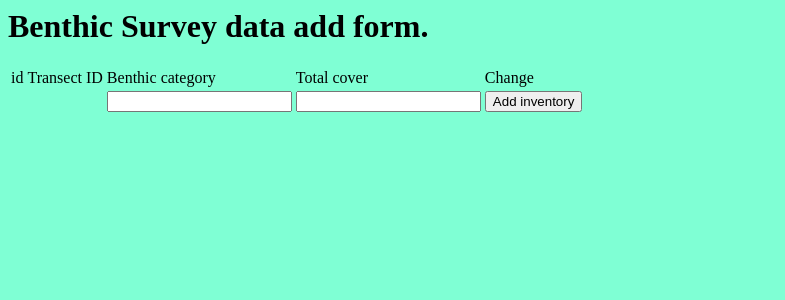
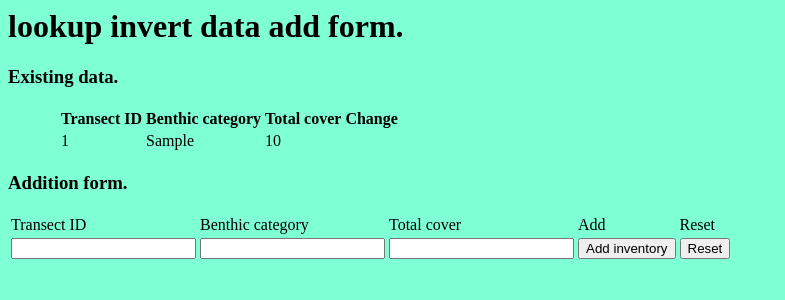
Before and after one commit to lukoritob/Marine, a Django app: page /sea/input3 in a window 1280 px wide. Shown: the top 300 px of the page, without its empty margins (0-785 px from the left). Run offline with Django 3.2, Linux system fonts and the light colour scheme; tables that the repository leaves empty hold one stand-in row (values such as "Sample post").

Commit message:
Update input3.html

```diff
--- a/templates/sea/input3.html
+++ b/templates/sea/input3.html
@@ -1,40 +1,82 @@
 <!-- {{ trial3 }} -->
+<!-- <table>
+    <h1>lookup invert data add form.</h1>
+    <h3>Existing data.</h3>
+    {% csrf_token %} {% for item in trial3 %}
+    <thead>
+        <tr>
+            <th>Transect ID</th>
+            <th>Benthic category</th>
+            <th>Total cover</th>
+            <th>Change</th>
+        </tr>
+    </thead>
+    <tbody>
+        <tr class="datarow">
+            <td>{{item.Enter_transect_ID}}</td>
+            <td>{{item.Enter_benthic_category}}</td>
+            <td>{{item.Enter_total_cover}}</td>
+
+        </tr>
+    </tbody>
+    {% endfor %}
+</table> -->
+<table style="margin-left:50px">
+    <h1>lookup invert data add form.</h1>
+    <h3>Existing data.</h3>
+    <thead>
+        <tr>
+            <th>Transect ID</th>
+            <th>Benthic category</th>
+            <th>Total cover</th>
+            <th>Change</th>
+        </tr>
+    </thead>
+    <tbody>
+        {% csrf_token %} {% for item in trial3 %}
+        <tr>
+            <td>{{item.Enter_transect_ID}}</td>
+            <td>{{item.Enter_benthic_category}}</td>
+            <td>{{item.Enter_total_cover}}</td>
+        </tr>
+        {% endfor %}
+    </tbody>
+</table>
 
 <!-- {{ form }} -->
 
 <body style="background-color: aquamarine">
 
     <table>
-        <h1>Benthic Survey data add form.</h1>
+        <h3>Addition form.</h3>
         {% csrf_token %}
         <tr>
             <form action="" method="post">
                 {% csrf_token %}
-                <td>{{form.id}}</td>
-                <td>{{form.Enter_Transect_ID}}</td>
+                <td>{{form.Enter_transect_ID}}</td>
                 <td>{{form.Enter_benthic_category}}</td>
                 <td>{{form.Enter_total_cover}}</td>
                 <td> <input class="table_button" type="submit" value="Add inventory" /></td>
+                <td> <input class="table_button" type="reset" value="Reset" /></td>
             </form>
             </td>
         </tr>
         <thead>
             <tr>
                 <td>
-                    <p>id</p>
-                </td>
-                <td>
                     <p>Transect ID</p>
                 </td>
                 <td>
                     <p>Benthic category</p>
                 </td>
-                </td>
                 <td>
                     <p>Total cover</p>
                 </td>
                 <td>
-                    <p>Change</p>
+                    <p>Add</p>
+                </td>
+                <td>
+                    <p>Reset</p>
                 </td>
             </tr>
         </thead>
```
